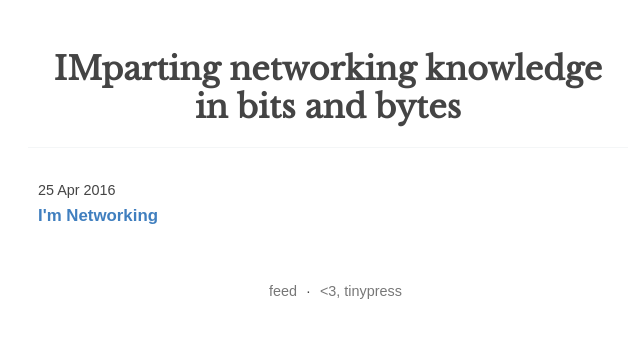
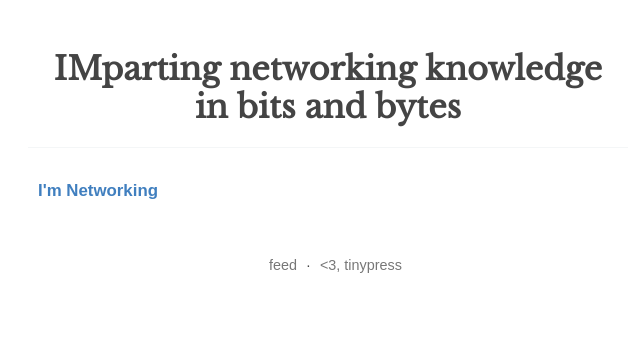
Before and after one commit to networkingit/networkingit.github.io, a Jekyll site: the page built from index.html, in a window 1280 px wide. Shown: the top 338 px of the page, without its empty margins (312-952 px from the left). Built offline with Jekyll 4.4.1, drawn with Linux system fonts in a browser that asks for light colours; the list of posts is cut into pages by our own code.

Commit message:
Update index.html

```diff
--- a/index.html
+++ b/index.html
@@ -3,7 +3,7 @@ layout: posts
 ---
         {% for post in paginator.posts %}
         <li>
-            <time>{{ post.date | date_to_string }}</time>
+            <!--<time>{{ post.date | date_to_string }}</time>-->
             <h3>{% if page.link %}<a href="{{ post.link }}">{{ post.title }}</a> *{% else %}<a href="{{ post.url }}">{{ post.title }}</a>{% endif %}</h3>
         </li>
         {% endfor %}
```
